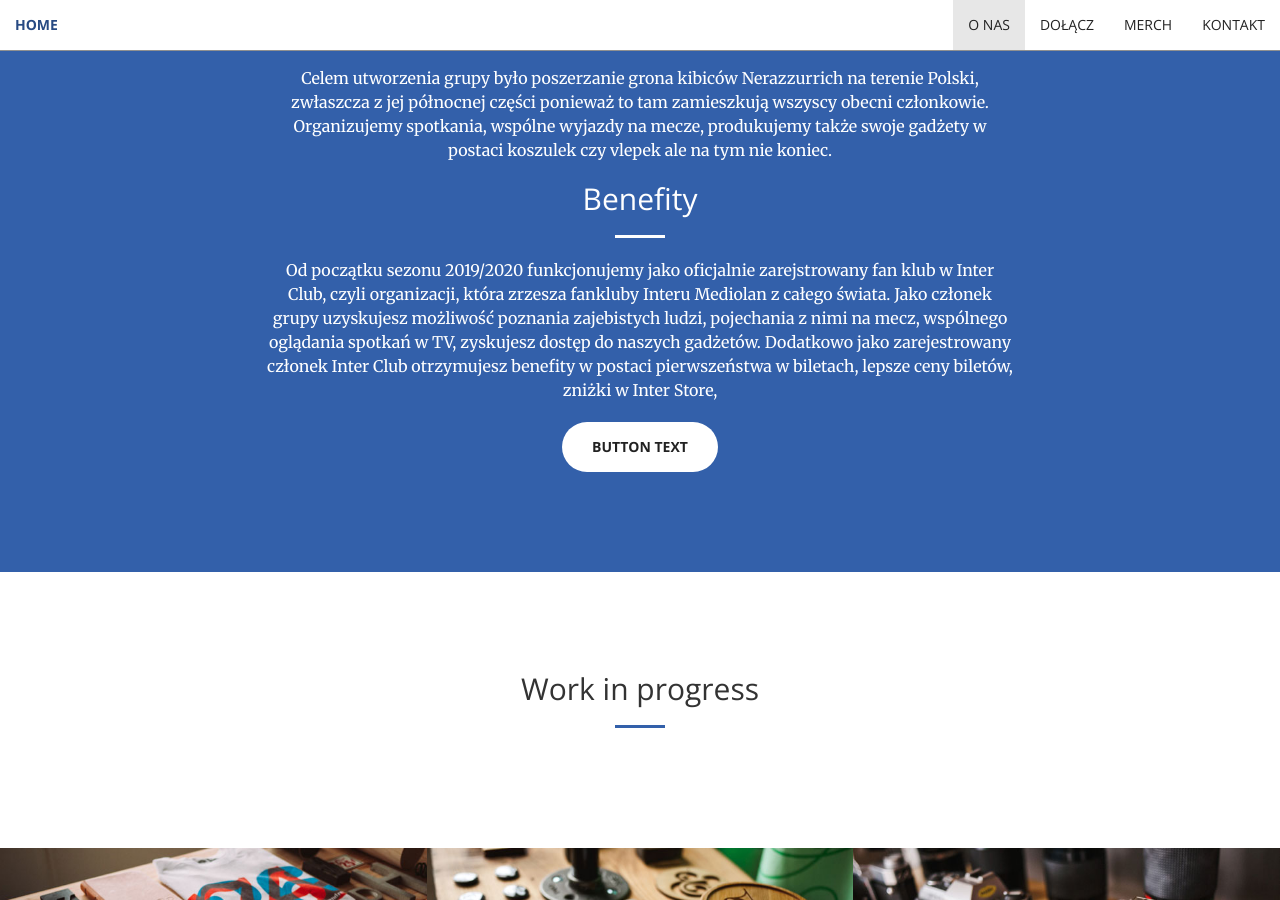
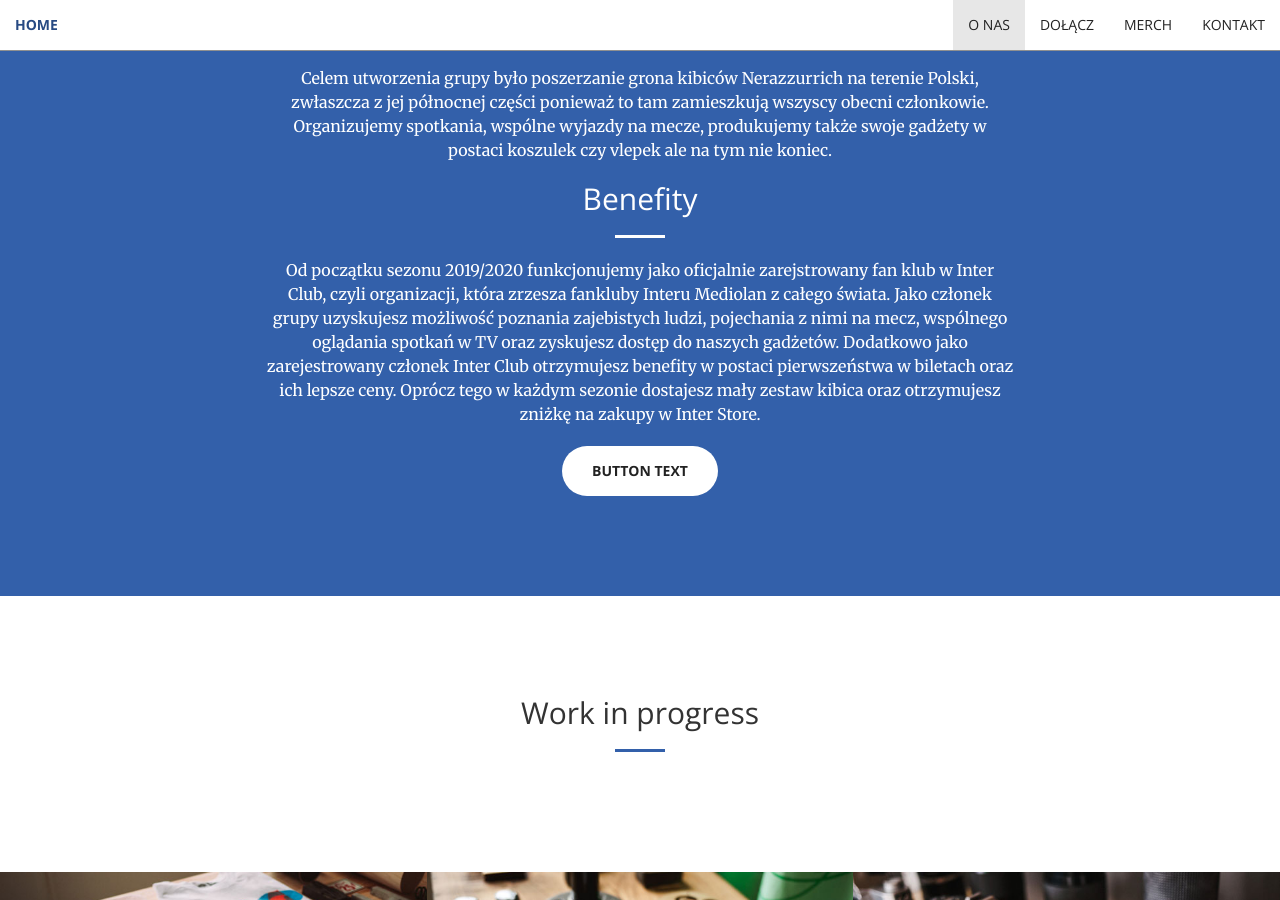
Before and after one commit to SetnikPolonia/setnikpolonia.github.io, a Jekyll site: the page built from index.html, in a window 1280 px wide and 900 px high, scrolled down 1226 px. Built offline with Jekyll 4.4.1, drawn with Linux system fonts in a browser that asks for light colours.

Commit message:
Update call-to-action.html

```diff
--- a/_includes/call-to-action.html
+++ b/_includes/call-to-action.html
@@ -10,7 +10,7 @@
                 <p class="text-faded"><span style="color: white">Celem utworzenia grupy było poszerzanie grona kibiców Nerazzurrich na terenie Polski, zwłaszcza z jej północnej części ponieważ to tam zamieszkują wszyscy obecni członkowie. Organizujemy spotkania, wspólne wyjazdy na mecze, produkujemy także swoje gadżety w postaci koszulek czy vlepek ale na tym nie koniec.  </span> </p>
                 <h2 class="section-heading">Benefity</h2>
                 <hr class="light">
-                <p class="text-faded"><span style="color: white">Od początku sezonu 2019/2020 funkcjonujemy jako oficjalnie zarejstrowany fan klub w Inter Club, czyli organizacji, która zrzesza fankluby Interu Mediolan z całego świata. Jako członek grupy uzyskujesz możliwość poznania zajebistych ludzi, pojechania z nimi na mecz, wspólnego oglądania spotkań w TV, zyskujesz dostęp do naszych gadżetów. Dodatkowo jako zarejestrowany członek Inter Club otrzymujesz benefity w postaci pierwszeństwa w biletach, lepsze ceny biletów, zniżki w Inter Store, </span> </p>
+                <p class="text-faded"><span style="color: white">Od początku sezonu 2019/2020 funkcjonujemy jako oficjalnie zarejstrowany fan klub w Inter Club, czyli organizacji, która zrzesza fankluby Interu Mediolan z całego świata. Jako członek grupy uzyskujesz możliwość poznania zajebistych ludzi, pojechania z nimi na mecz, wspólnego oglądania spotkań w TV oraz zyskujesz dostęp do naszych gadżetów. Dodatkowo jako zarejestrowany członek Inter Club otrzymujesz benefity w postaci pierwszeństwa w biletach oraz ich lepsze ceny. Oprócz tego w każdym sezonie dostajesz mały zestaw kibica oraz otrzymujesz zniżkę na zakupy w Inter Store. </span> </p>
                 <a href="#" class="btn btn-default btn-xl">Button text</a>
             </div>
         </div>
```
